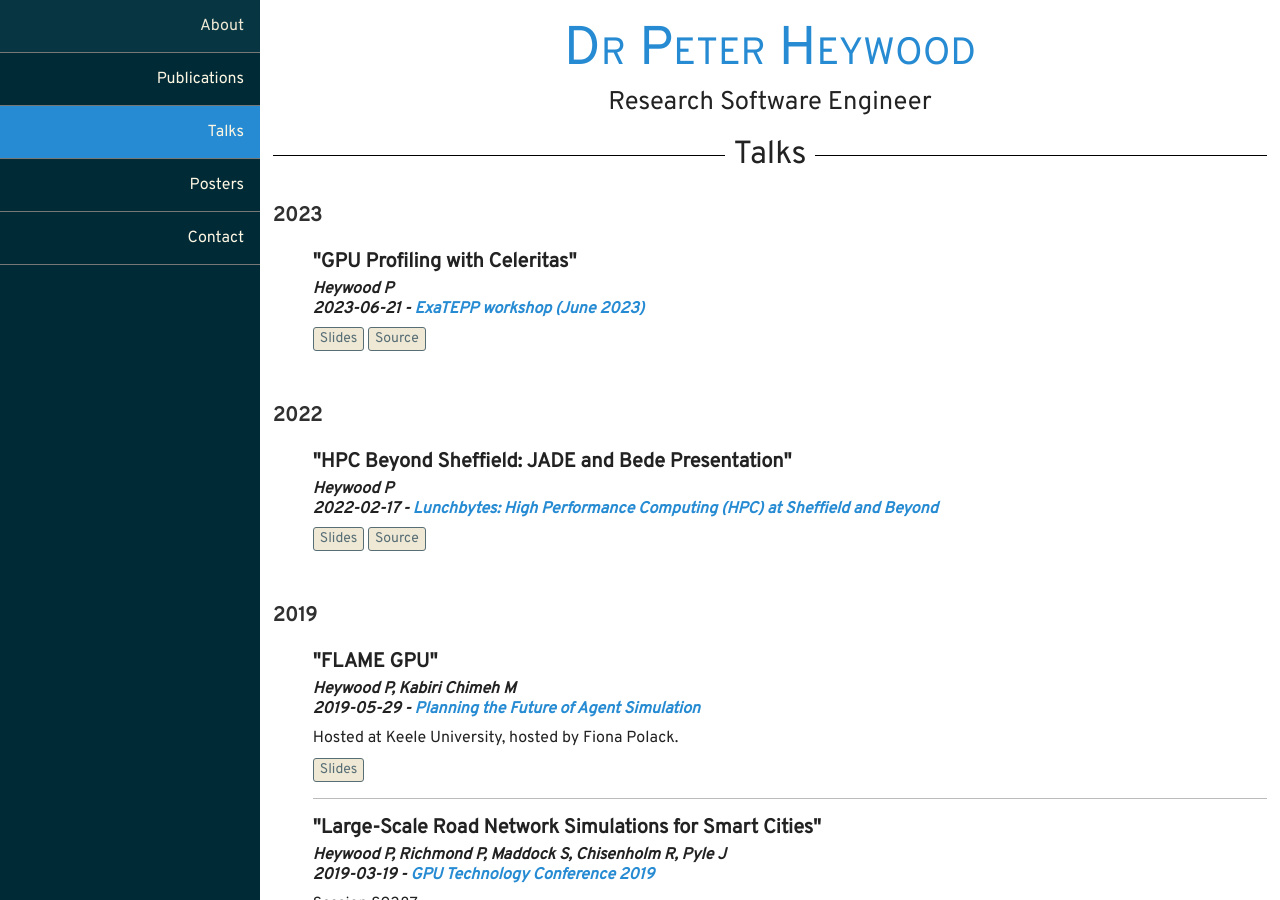
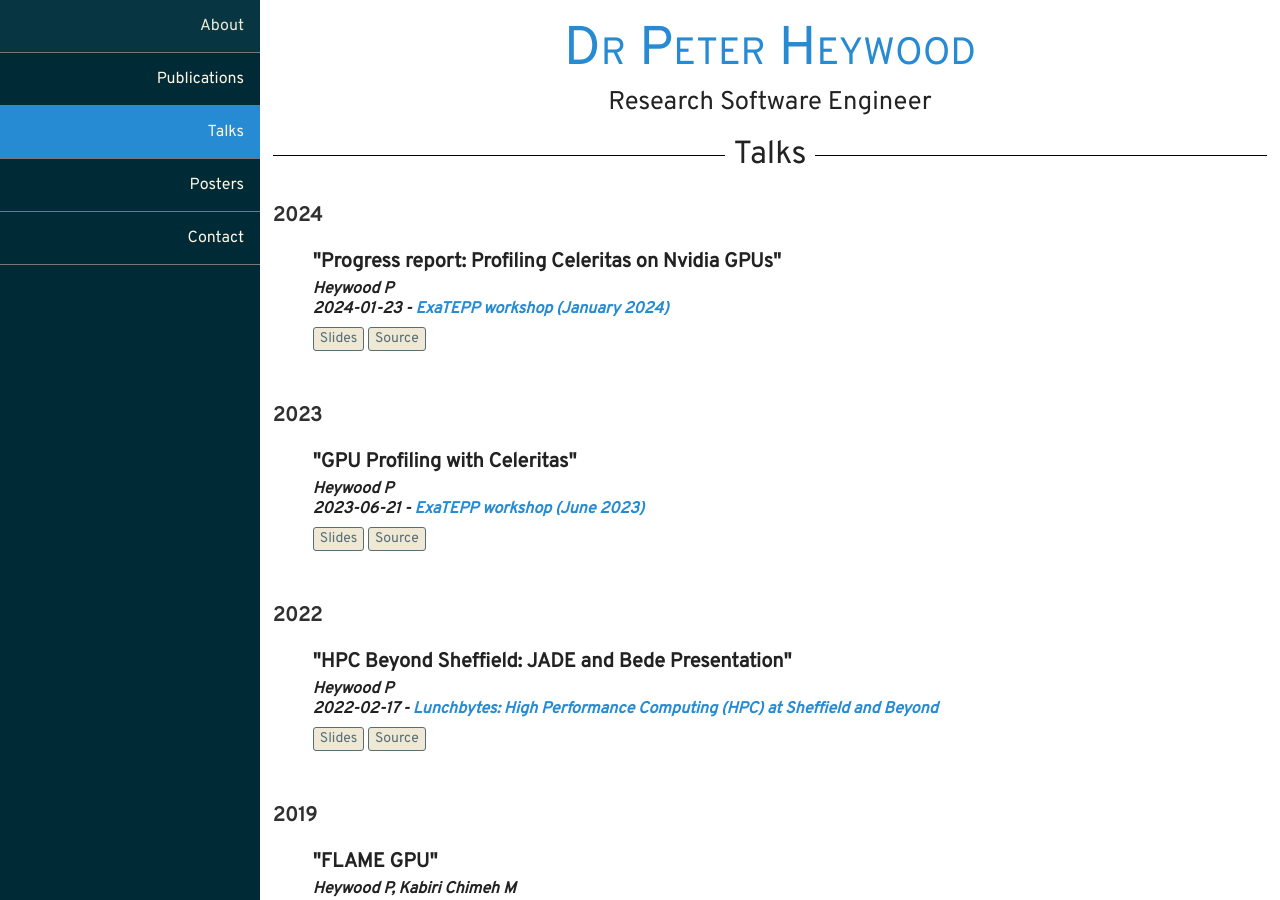
Before and after one commit to ptheywood/ptheywood.github.io, a Jekyll site: the page built from talks/index.html, in a window 1280 px wide and 900 px high. Built offline with Jekyll 4.4.1, drawn with Linux system fonts in a browser that asks for light colours; nearby versions of some CDN libraries; some web fonts are replaced.

Commit message:
Add 2024-01-23 exatepp workshop talk

```diff
--- a/_data/talks.yml
+++ b/_data/talks.yml
@@ -1,3 +1,13 @@
+- year: 2024
+  talks:
+    - authors: "Heywood P"
+      date: 2024-01-23
+      event: "ExaTEPP workshop (January 2024)"
+      event_url: "https://indico.cern.ch/event/1351992/"
+      title: "Progress report: Profiling Celeritas on Nvidia GPUs"
+      note:
+      slides: "https://ptheywood.uk/2024-01-23-progress-report-profiling-celeritas-on-nvidia-gpus"
+      src: "https://github.com/ptheywood/2024-01-23-progress-report-profiling-celeritas-on-nvidia-gpus"
 - year: 2023
   talks:
     - authors: "Heywood P"
```
